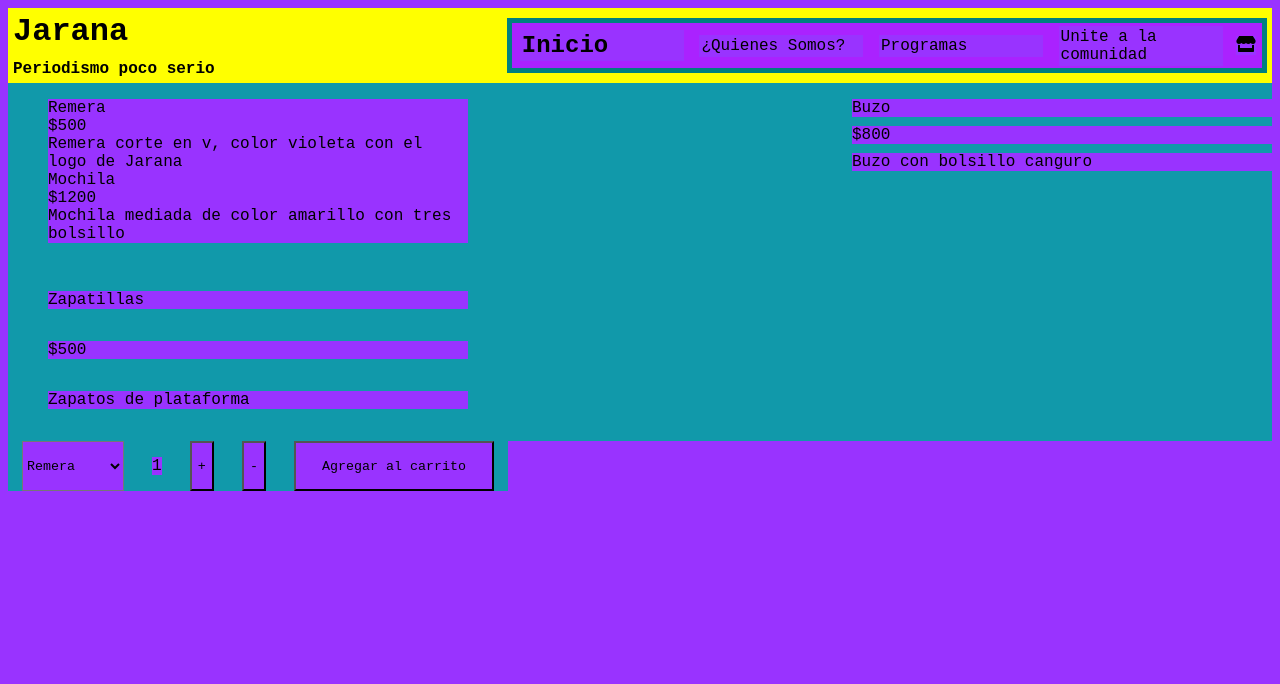
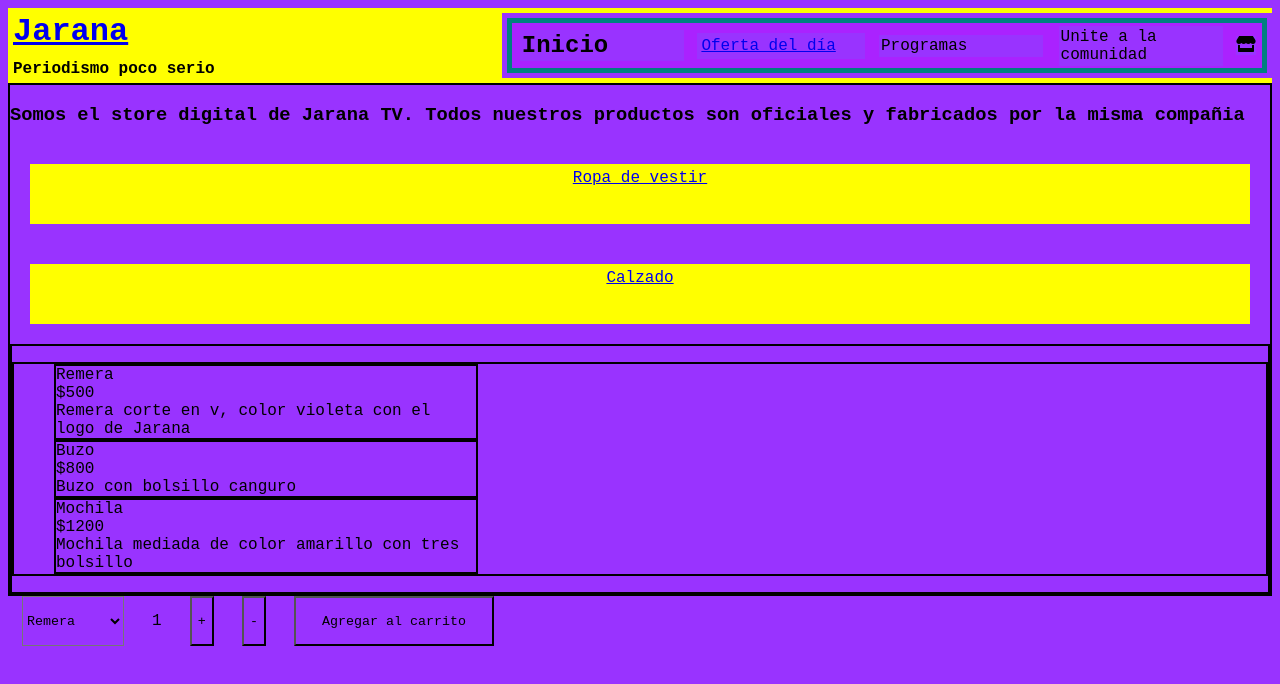
Before and after one commit to Elbruce4/React14680, a React (Create React App) app: page /listaProductos in a window 1280 px wide. Shown: the top 684 px of the page. Built offline with nearby package versions, Linux system fonts and the light colour scheme.

Commit message:
entrega desafío clase 8

```diff
--- a/src/App.js
+++ b/src/App.js
@@ -1,5 +1,6 @@
 import NavBar from "./componentes/Navbar/Navbar";
-
+import {BrowserRouter} from "react-router-dom"
+import { Route , NavLink , Switch } from "react-router-dom";
 import ItemCount from "./componentes/ItemCount/ItemCount";
 import ItemListContainer from "./componentes/ItemListContainer/ItemListContainer";
 
@@ -9,22 +10,38 @@ import ItemDetailContainer from "./componentes/ItemDetailContainer/ItemDetailCon
 const App = () => {
 
 
-    return (<div className="app">
+    return (<BrowserRouter>
+            <div className="app">
                 <div id="barraInicio">
                     <div id="logoBajada">
+                        <NavLink to="/">
                         <h1>Jarana</h1>
+                        </NavLink>
                         <h4>Periodismo poco serio</h4>
                     </div>
                     <NavBar />
                 </div>
                 <div className="productos">
-                    <ItemListContainer greeting = "Accede a todo nuestro contenido"/>
-                    <ItemDetailContainer />
+                    <h3>Somos el store digital de Jarana TV. Todos nuestros productos son oficiales y fabricados por la misma compañia</h3>
+
+                    <NavLink to="/listaProductos">
+                        <p className="linksRouter">Ropa de vestir</p>
+                    </NavLink>
+
+                    <NavLink to="/item/4">
+                        <p className="linksRouter">Calzado</p>
+                    </NavLink>
+                    <Switch>
+                        <Route path="/category/:id" component={ItemListContainer} />
+                        <Route path="/listaProductos" component={ItemListContainer}/>
+                        <Route path="/item/:id" component={ItemDetailContainer} />
+                    </Switch>
                 </div>
                 <div className="contador">
                     <ItemCount stock={5} initial={1} onAdd="Agregar al carrito"/>
                 </div>
             </div>
+            </BrowserRouter>
     );
 }
 
--- a/src/componentes/ItemCount/ItemCount.js
+++ b/src/componentes/ItemCount/ItemCount.js
@@ -1,5 +1,4 @@
-import { useState } from "react";
-
+import { useState , useEffect } from "react";
 
 const ItemCount = ({stock, onAdd, initial}) => {
 
@@ -9,26 +8,28 @@ const ItemCount = ({stock, onAdd, initial}) => {
 
     console.log(contador);
 
+
     function sumarContador () {
-        setContador(contador + 1);
-        console.log(contador);
-
-        if (contador + 1 > stock) {
+        if (contador > stock) {
             setMensaje (` no hay stock `)
-        } else if (contador + 1 <= stock) {
+        } else if (contador < stock) {
             setMensaje (onAdd);
+            setContador(contador + 1)
+        } else if (contador === stock) {
+            setMensaje(`no hay más stock`)
         }
-        ;
     }
 
     function restarContador () {
-        setContador(contador - 1)
-        console.log(contador);
 
-        if (contador - 1 > stock) {
+        if (contador > stock) {
             setMensaje (` no hay stock `)
-        } else if (contador - 1 <= stock) {
+            setContador(contador - 1)
+        } else if (contador <= stock && contador > 1) {
             setMensaje (onAdd);
+            setContador(contador - 1)
+        } else if (contador <= 1) {
+            setMensaje("Mínimo tienes que comprar un elemento")
         }
     }
 
@@ -46,6 +47,8 @@ const ItemCount = ({stock, onAdd, initial}) => {
                 <button onClick={sumarContador} >+</button>
                 <button onClick={restarContador}>-</button>
                 <button onClick={verStock} className="botonesCompra">{mensaje}</button>
+
+
             </div>
     );
 }
--- a/src/componentes/ItemDetailContainer/ItemDetailContainer.js
+++ b/src/componentes/ItemDetailContainer/ItemDetailContainer.js
@@ -1,7 +1,9 @@
 import { useState , useEffect} from "react";
 import ItemDetail from "./ItemDetail";
 
-const ItemDetailContainer = () => {
+const ItemDetailContainer = ({match}) => {
+
+    console.log(match)
 
     const [producto , setProducto] = useState([]);
 
@@ -9,8 +11,8 @@ const ItemDetailContainer = () => {
         {
             id : 4,
             nombre : "Zapatillas",
-            descripcion : "Zapatos de plataforma",
-            precio : 500
+            descripcion : "Zapatillas con plataforma",
+            precio : 2000
         }]
 
     useEffect (()=>{
--- a/src/componentes/ItemListContainer/Item.js
+++ b/src/componentes/ItemListContainer/Item.js
@@ -1,7 +1,5 @@
 
 const Item = ({data}) =>{
-
-    console.log(data);
 
     return (
         <div className="productos lista">
--- a/src/componentes/ItemListContainer/ItemList.js
+++ b/src/componentes/ItemListContainer/ItemList.js
@@ -1,40 +1,6 @@
-import { useState, useEffect } from "react"
 import Item from "./Item"
 
-const ItemList = () => {
-
-    const [data , setData] = useState([])
-
-    const productos = [
-        {
-            id : 1,
-            nombre : "Remera",
-            descripcion : "Remera corte en v, color violeta con el logo de Jarana",
-            precio : 500
-        },{
-            id: 2,
-            nombre: "Buzo" ,
-            descripcion: "Buzo con bolsillo canguro",
-            precio: 800,
-        },{
-            id: 3,
-            nombre: "Mochila",
-            descripcion: "Mochila mediada de color amarillo con tres bolsillo",
-            precio: 1200,
-        }
-    ]
-
-    useEffect(()=>{const promesa = new Promise ((resolve , reject)=>{
-        setTimeout(()=>{
-            console.log(data)
-            resolve(data)
-        },2000)
-    });
-        promesa.then(()=>{setData(productos)});
-    },[]);
-
-    console.log(data)
-
+const ItemList = ({data}) => {
 
     return (
         <ul className="productos">
--- a/src/componentes/ItemListContainer/ItemListContainer.js
+++ b/src/componentes/ItemListContainer/ItemListContainer.js
@@ -1,9 +1,54 @@
 import ItemList from "./ItemList"
+import { useState , useEffect } from "react"
 
-const itemListContainer = (pros) =>
+import { useParams } from "react-router-dom";
+
+const ItemListContainer = () => {
+
+    let param = useParams();
+    console.log(param)
+
+    const [data , setData] = useState([])
+
+    const productos = [
+        {
+            id : 1,
+            nombre : "Remera",
+            descripcion : "Remera corte en v, color violeta con el logo de Jarana",
+            precio : 500
+        },{
+            id: 2,
+            nombre: "Buzo" ,
+            descripcion: "Buzo con bolsillo canguro",
+            precio: 800,
+        },{
+            id: 3,
+            nombre: "Mochila",
+            descripcion: "Mochila mediada de color amarillo con tres bolsillo",
+            precio: 1200,
+        }
+    ]
+
+    useEffect(()=>{
+
+        const promesa = new Promise ((resolve , reject)=>{
+
+        setTimeout(()=>{
+
+            if (param.id ) {
+                resolve(productos.filter(obj=>obj.id == param.id))
+            } else {
+                resolve(productos)
+            }
+        },2000)
+    });
+        promesa.then((obj)=>{setData(obj)});
+    },[param]);
+
+    return (
         <div className="productos">
-            {console.log(pros.greeting)}
-            <ItemList />
+            <ItemList data={data} />
         </div>
-
-export default itemListContainer
+    )
+}
+export default ItemListContainer
--- a/src/componentes/Navbar/Navbar.js
+++ b/src/componentes/Navbar/Navbar.js
@@ -1,16 +1,27 @@
 import CartWidget from "../CartWidget/CartWidget";
+import { NavLink } from "react-router-dom";
 
 const NavBar = (props) => {
 
    console.log(props.children);
 
- return (<nav id="navBar">
+ return (
+          <nav >
+            <cart id="navBar">
+
             <h2 className = "navBarMenu" onClick={props.lie}>Inicio</h2>
-            <p  id="inicioTitulo" className = "navBarMenu">¿Quienes Somos?</p>
+
+            <NavLink to="/category/2">
+            <p  id="inicioTitulo" className = "navBarMenu">Oferta del día</p>
+            </NavLink>
+
             <p className = "navBarMenu">Programas</p>
             <p className = "navBarMenu">Unite a la comunidad</p>
             <CartWidget/>
-        </nav>
+
+            </cart>
+
+          </nav>
         )
 
 }
--- a/src/diseño.css
+++ b/src/diseño.css
@@ -66,7 +66,6 @@ h1, h4 {
 }
 
 .contador {
-    background-color: #19a;
     width: 500px;
 
     display: flexbox;
@@ -86,11 +85,10 @@ h1, h4 {
 }
 
 .productos{
-    background: scroll 5px #19a;
-
+    border: black solid 2px;
     display: flex;
-    flex-direction: row;
-    flex-wrap: wrap;
+    flex-direction: column;
+    flex-wrap: nowrap;
     justify-content: space-between;
 }
 
@@ -108,3 +106,14 @@ ul , li {
 .botonesCompra {
     width: 200px;
 }
+
+.linksRouter{
+    border: black;
+    margin: 20px;
+    padding: 5px;
+    height: 50px;
+    background-color: yellow;
+    display: flex;
+    font-family: 'Nanum Gothic Coding', monospace;
+    justify-content: center;
+}
```
